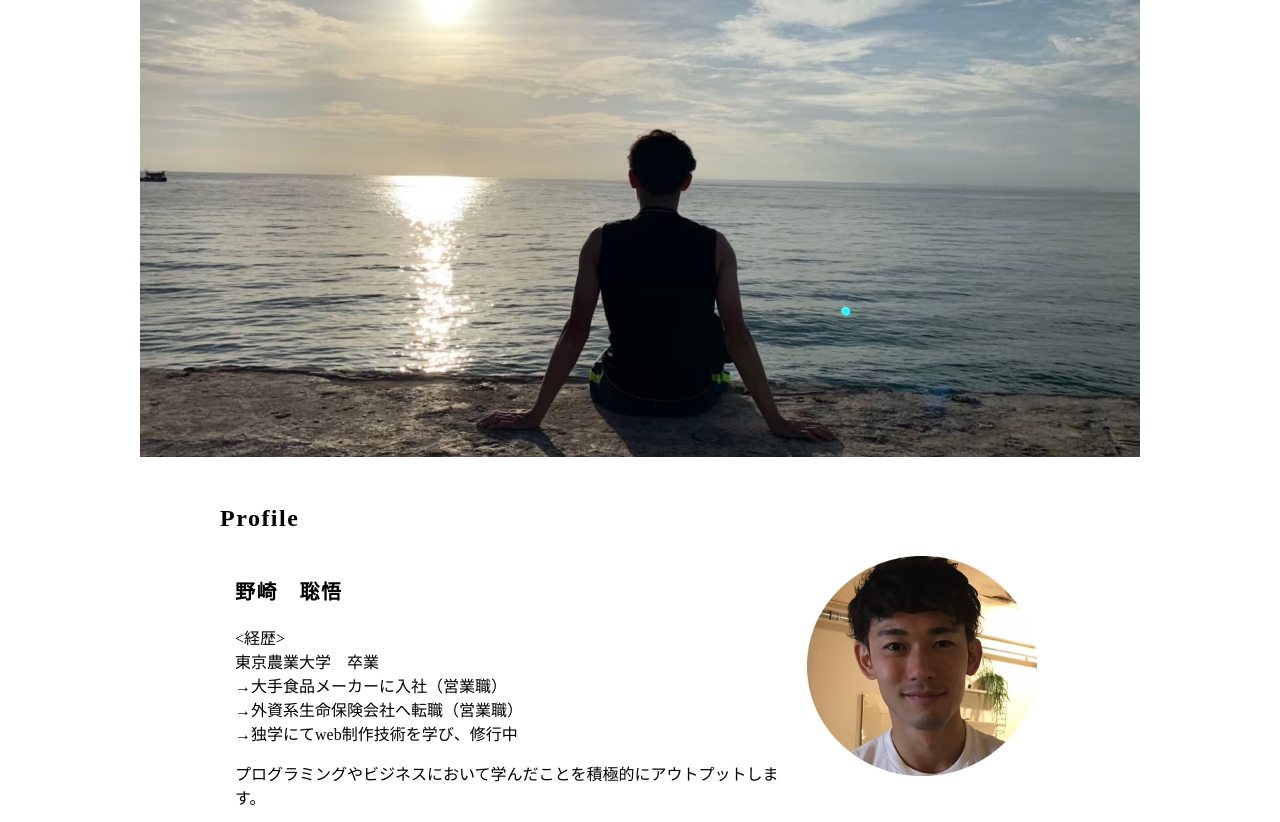
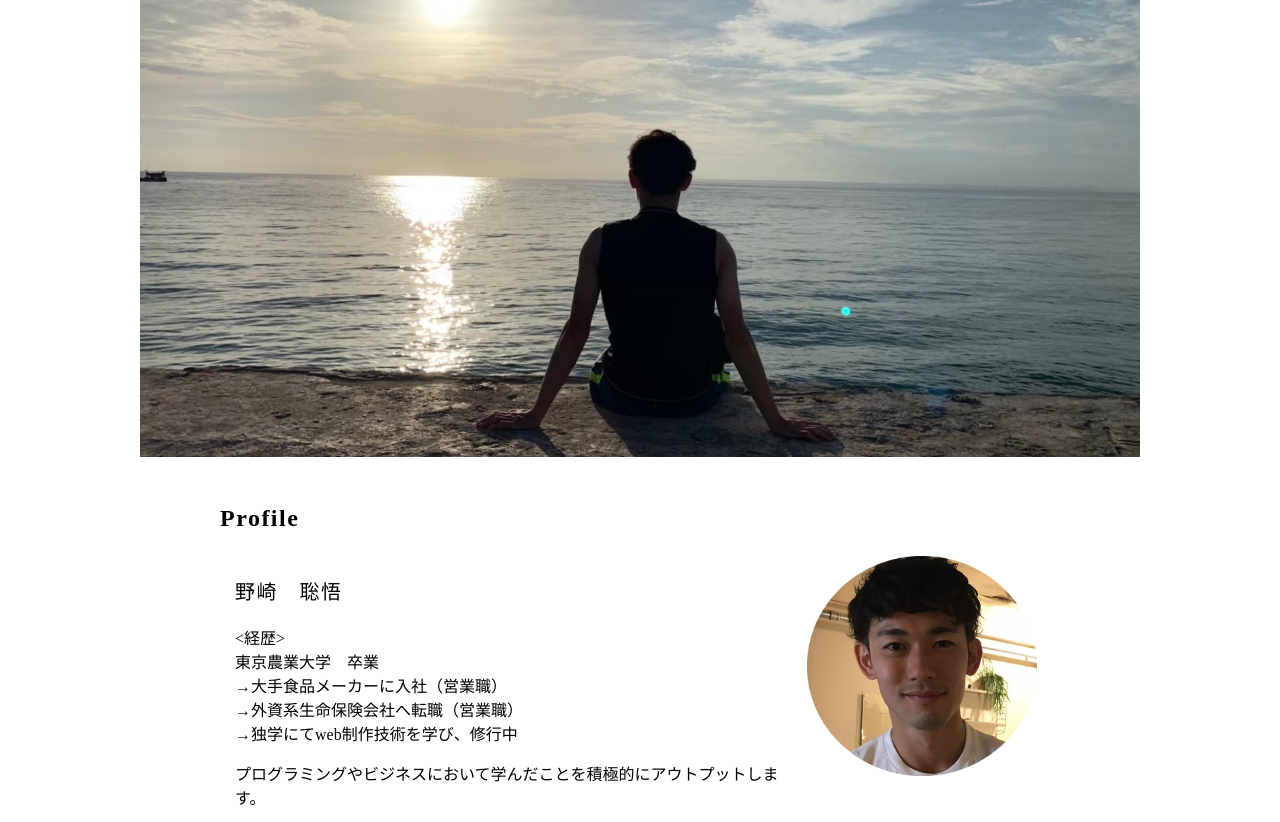
Before and after one commit to nozakisogo/nozablog, a plain HTML site: page index.html in a window 1280 px wide. Shown: the part 70-892 px from the top of the page. Drawn offline with Linux system fonts and the light colour scheme.

Commit message:
Update nozablog.css

```diff
--- a/nozablog.css
+++ b/nozablog.css
@@ -75,10 +75,11 @@ header{
 .profile-left{
   display:inline-block;
   width:572px;
+  font-weight:350;
 }
 .myname{
   font-size:20px;
-  font-weight:600;
+  font-weight:500;
   letter-spacing:1.5px;
 }
 footer{
```
